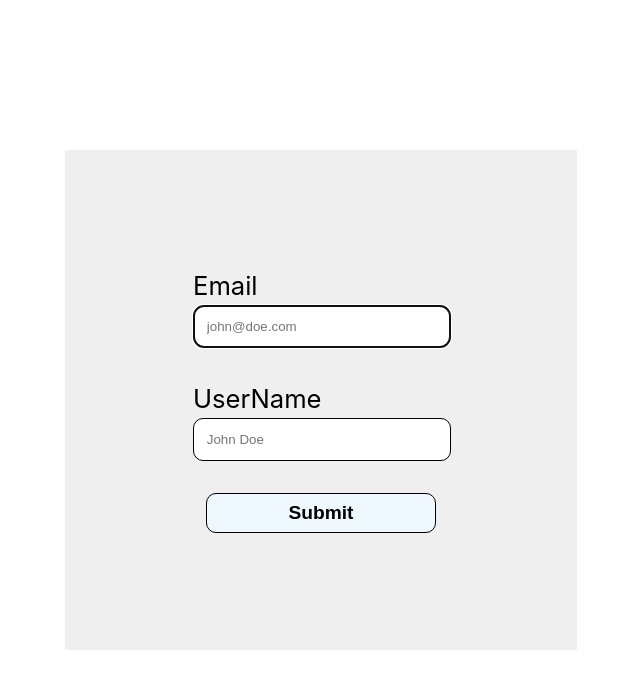
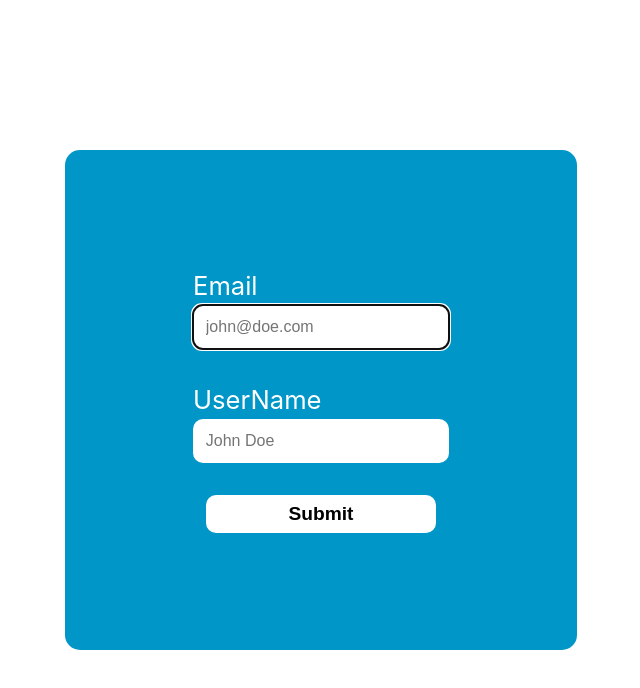
Before and after one commit to Alfredo20164920/apiDogFetch, a React (Vite) app: page /login in a window 1280 px wide. Shown: the top 688 px of the page, without its empty margins (319-959 px from the left). Built offline with nearby package versions, Linux system fonts and the light colour scheme.

Commit message:
fix: styles

```diff
--- a/src/components/authForm/styled.ts
+++ b/src/components/authForm/styled.ts
@@ -6,9 +6,10 @@ export const Container = styled.div`
   width: 40%;
   height: 60vh;
   min-height: 500px;
-  background-color: #0101;
+  background-color: #0096C7;
   justify-content: center;
   align-items: center;
+  border-radius: 15px;
 
   @media (max-width: 1200px){
     width: 60%;
@@ -37,29 +38,36 @@ export const InputContainer = styled.div`
 
 export const Caption = styled.label`
   font-size: 1.6rem;
-  color: #000;
+  color: #fff;
 `
 
 export const InputStyled = styled.input`
   padding: 0.8rem;
   width: 90%;
-  border: 1px solid #000;
   border-radius: 10px;
+  font-size: 1em;
+  border: none;
+
+
   @media (max-width: 700px){
     width: 90%;
   }
 `
 
 export const Submit = styled(InputStyled)`
-  background-color: aliceblue;
   padding: 0.5rem;
-  border: 1px solid #000;
   border-radius: 10px;
-  font-size: 1.2rem;
+  font-size: 1.2em;
   font-weight: bold;
   width: 90%;
   align-self: center;
+  background-color: #fff;
   cursor: pointer;
+
+  &:hover{
+    background-color: #023E8A;
+    color: white;
+  }
 
 
 `
--- a/src/components/card/index.tsx
+++ b/src/components/card/index.tsx
@@ -1,5 +1,5 @@
 import { Dog } from '../../types/index';
-import { Container, Icon, ImageStyled, MainText, TextLabel } from './styled';
+import { Container, Icon, ImageStyled, MainText, SubText, TextLabel } from './styled';
 import { faHeart as faHeartRegular } from '@fortawesome/free-regular-svg-icons';
 import { faHeart as faHeartSolid } from '@fortawesome/free-solid-svg-icons';
 
@@ -11,7 +11,7 @@ interface ICardProps {
 }
 
 const Component = ({data, favorites, isSingle,setFavorite}: ICardProps) => {
-  const {id, name, age, img, breed} = data;
+  const {id, name, age, img, breed, zip_code} = data;
 
   const isFavorite = favorites?.includes(id);
 
@@ -24,6 +24,7 @@ const Component = ({data, favorites, isSingle,setFavorite}: ICardProps) => {
       <ImageStyled src={img}/>
       <MainText>{name} - {age} years</MainText>
       <TextLabel>{breed}</TextLabel>
+      <SubText>Zip code: {zip_code}</SubText>
       {
         favorites ? <Icon icon={!isFavorite ? faHeartRegular : faHeartSolid} onClick={handleToggleFavorite}/> : null
       }
--- a/src/components/card/styled.ts
+++ b/src/components/card/styled.ts
@@ -6,7 +6,6 @@ interface IContainerProps {
 }
 
 export const Container = styled.div<IContainerProps>`
-  background-color: #f2f2f2;
   border-radius: 15px;
   height: ${props => !props.$isbig ? '250px' : '600px'};
   position: relative;
@@ -23,29 +22,39 @@ export const ImageStyled = styled.img`
 
 export const MainText = styled.p`
   position: absolute;
-  bottom: 2rem;
+  bottom: 3rem;
   left: 1rem;
   font-size: 1em;
-  color: white;
+  color: #fff;
   font-weight: bold;
 `
 
 export const TextLabel = styled.p`
   position: absolute;
-  bottom: 0.5rem;
+  bottom: 0rem;
   left: 1rem;
   font-size: 0.8em;
   color: black;
-  background-color: white;
+  background-color: #0077B6;
   border: none;
   border-radius: 10px;
   padding: 0.2rem 0.4rem;
+  color: white;
+  font-weight: bold;
 `
 
 export const Icon = styled(FontAwesomeIcon)`
   position: absolute;
   top: 1rem;
   right: 1rem;
-  color: white;
-  font-size: 1.4em;
+  color: #fff;
+  font-size: 1.6em;
 `
+
+export const SubText = styled.p`
+  position: absolute;
+  bottom: 2rem;
+  left: 1rem;
+  color: #fff;
+  font-size: 0.8em;
+`
--- a/src/components/filter/styled.ts
+++ b/src/components/filter/styled.ts
@@ -1,7 +1,7 @@
 import styled from "styled-components";
 
 export const Container = styled.aside`
-  background-color: beige;
+  /* background-color: beige; */
   grid-area: filter;
   display: flex;
   flex-direction: column;
--- a/src/components/gridCards/styled.ts
+++ b/src/components/gridCards/styled.ts
@@ -1,10 +1,8 @@
 import styled from "styled-components";
 
 export const Container = styled.div`
-  background-color: azure;
   grid-area: grid;
   padding: 1.5rem;
-
   display: grid;
   grid-template-columns: repeat(5, 1fr);
   gap: 1.4rem;
--- a/src/components/matchButton/styled.ts
+++ b/src/components/matchButton/styled.ts
@@ -9,11 +9,18 @@ export const Container = styled.div`
 `
 
 export const Button = styled.input`
-  padding: 0.5rem 1.5rem;
+  font-size: 1em;
+  padding: 0.5rem 2rem;
   border-radius: 10px;
-  background-color: white;
-  color: black;
+  border: 1px solid #003049;
+  background-color: #fff;
+  text-align: center;
   font-weight: bold;
-  border: 1px solid black;
   cursor: pointer;
+
+  &:hover{
+    background-color: #0077B6;
+    color: white;
+    border: 1px solid #fff;
+  }
 `
--- a/src/components/nav/styled.ts
+++ b/src/components/nav/styled.ts
@@ -2,7 +2,7 @@ import styled from "styled-components";
 
 export const Container = styled.header`
   grid-area: nav;
-  background-color: brown;
+  background-color: #ADE8F4;
 
   display: flex;
   flex-direction: row;
@@ -13,21 +13,22 @@ export const Container = styled.header`
 
 export const ButtonLogOut = styled.input`
   font-size: 1em;
-  padding: 1rem 2rem;
+  padding: 0.5rem 2rem;
   border-radius: 10px;
-  border: 1px solid black;
-  background-color: white;
+  border: none;
+  background-color: #fff;
   text-align: center;
   font-weight: bold;
   cursor: pointer;
 
   &:hover{
-    background-color: aqua;
-
+    background-color: #0077B6;
+    color: white;
   }
 `
 
 export const UserText = styled.p`
-  font-size: 1.2em;
+  font-size: 1.8em;
   font-weight: bold;
+  color: #003049;
 `
--- a/src/components/pagination/styles.css
+++ b/src/components/pagination/styles.css
@@ -6,15 +6,15 @@
   cursor: pointer;
   width: 40px;
   color: #000;
-  font-size: 14px;
+  font-size: 1.2em;
 }
 
 .disabled-page {
-  color: #808e9b;
+  color: #a8abad;
 }
 
 .active {
-  color: blue;
+  color: #0077B6;
   height: 100%;
   text-decoration: underline;
 }
@@ -36,5 +36,5 @@
 }
 
 .pagination-page {
-  font-weight: 500;
+  font-weight: bold;
 }
--- a/src/pages/Home/styled.ts
+++ b/src/pages/Home/styled.ts
@@ -3,12 +3,12 @@ import styled from "styled-components";
 export const Container = styled.section`
   display: grid;
   grid-template-rows: 100px auto;
-  grid-template-columns: minmax(150px, 400px) auto;
+  grid-template-columns: 20% auto;
   grid-template-areas:
-    "nav nav "
-    "filter grid "
+    "nav nav"
+    "filter grid"
     ;
-  background-color: #000;
+  background-color: #fdfdfd;
   width: 100%;
   height: 100vh;
 
--- a/src/pages/Match/index.tsx
+++ b/src/pages/Match/index.tsx
@@ -36,7 +36,7 @@ const Component = () => {
     <Container>
       <h2>You match with this dog</h2>
       <Card data={dog} isSingle={true} />
-      <Button type='button' value={'Try again'} onClick={handleTryAgain}/>
+      <Button type='button' value={'Search others dogs'} onClick={handleTryAgain}/>
     </Container>
   )
 }
--- a/src/pages/Match/styled.ts
+++ b/src/pages/Match/styled.ts
@@ -9,10 +9,18 @@ export const Container = styled.section`
 `
 
 export const Button = styled.input`
-  padding: 1rem 2rem;
-  border: 1px solid black;
+  font-size: 1em;
+  padding: 1rem 3rem;
   border-radius: 10px;
-  font-size: 16px;
+  border: 1px solid #003049;
+  background-color: #fff;
+  text-align: center;
   font-weight: bold;
   cursor: pointer;
+
+  &:hover{
+    background-color: #0077B6;
+    color: white;
+    border: 1px solid #fff;
+  }
 `
```
